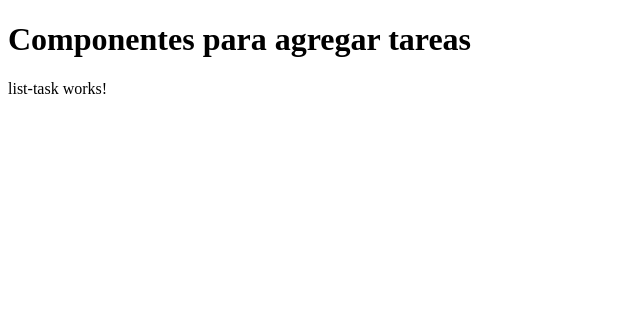
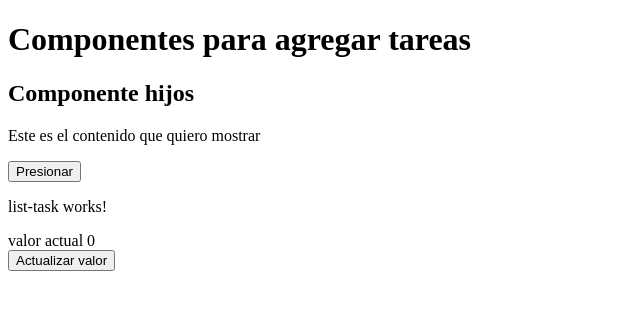
Before and after one commit to Gabox2k/Proyect-Angular, an Angular app: page / in a window 1280 px wide. Shown: the top 310 px of the page, without its empty margins (0-640 px from the left). Built offline with nearby package versions, Linux system fonts and the light colour scheme.

Commit message:
se agrego los componentes de angular

```diff
--- a/src/app/app.component.html
+++ b/src/app/app.component.html
@@ -1,4 +1,13 @@
-<app-addTask></app-addTask>
+<app-addTask>
+    <p>Este es el contenido que quiero mostrar</p>
+    <button>Presionar</button>
+</app-addTask>
+
 <app-list-task></app-list-task>
+<div> valor actual
+    {{value}}
+</div>
 
+<p *ngIf="ChangeDetected">Cambios detectados</p>
+<button (click)="updateValue()">Actualizar valor</button>
 <router-outlet />
--- a/src/app/app.component.ts
+++ b/src/app/app.component.ts
@@ -1,10 +1,47 @@
-import { Component } from '@angular/core';
+import { AfterViewInit, Component, DoCheck, OnDestroy } from '@angular/core';
+import { clear } from 'console';
 
 @Component({
   selector: 'app-root',
   templateUrl: './app.component.html',
   styleUrl: './app.component.scss'
 })
-export class AppComponent {
-  title = 'proyect-angular';
+export class AppComponent implements DoCheck{
+
+    // ngAfterViewInit(): void {
+    //   console.log("Ha sido incializada la vista del componente y las vistas de los hijos ")
+    // }
+
+    // Destruido: boolean = true
+
+    // contador:  number
+    // intervalo: any
+
+    // constructor(){
+    //   this.contador = 10
+    //   this.intervalo = setInterval(()=> {
+    //     this.contador--
+    //     if(this.contador === 0) {
+    //       clearInterval(this.intervalo)
+    //       this.Destruido = false
+    //     }
+    //   }, 100)
+    // }
+
+    value: number = 0
+    previousValue: number = 0
+    ChangeDetected: boolean = false
+
+    updateValue(): void {
+      this.value++
+      setInterval(()=> {
+        this.ChangeDetected = false
+      }, 1000)
+    }
+
+  ngDoCheck(): void {
+    if(this.value !== this.previousValue)
+      this.ChangeDetected = true
+    this.previousValue = this.value
+  }
 }
--- a/src/app/components/addTask/add_component.html
+++ b/src/app/components/addTask/add_component.html
@@ -1,3 +1,9 @@
 <h1>
     Componentes para agregar tareas
 </h1>
+
+<div class="child_container">
+    <h2>Componente hijos</h2>
+    <ng-content></ng-content>
+
+</div>
--- a/src/app/components/addTask/add_compononet.ts
+++ b/src/app/components/addTask/add_compononet.ts
@@ -1,4 +1,5 @@
-import { Component } from "@angular/core";
+import { AfterContentInit, Component, OnDestroy, OnInit } from "@angular/core";
+import { After } from "v8";
 
 @Component({
     selector : 'app-addTask',
@@ -6,7 +7,24 @@ import { Component } from "@angular/core";
     styleUrl: "./add_component.scss"
 })
 
-export class Addcomponent {
+export class Addcomponent  implements OnDestroy, AfterContentInit{
 
 
+
+    // ngOnInit(): void {
+    //     console.log("Creando desde el ng oninit")
+
+    // }
+
+    // constructor(){
+    //         console.log("creando desde del el constructor ")
+    //     }
+
+    ngOnDestroy(): void {
+        console.log("El componente ha sido destruido ")
+    }
+
+    ngAfterContentInit(): void {
+        console.log("El contenido proyectado ha sido inicializado")
+    }
 }
```
